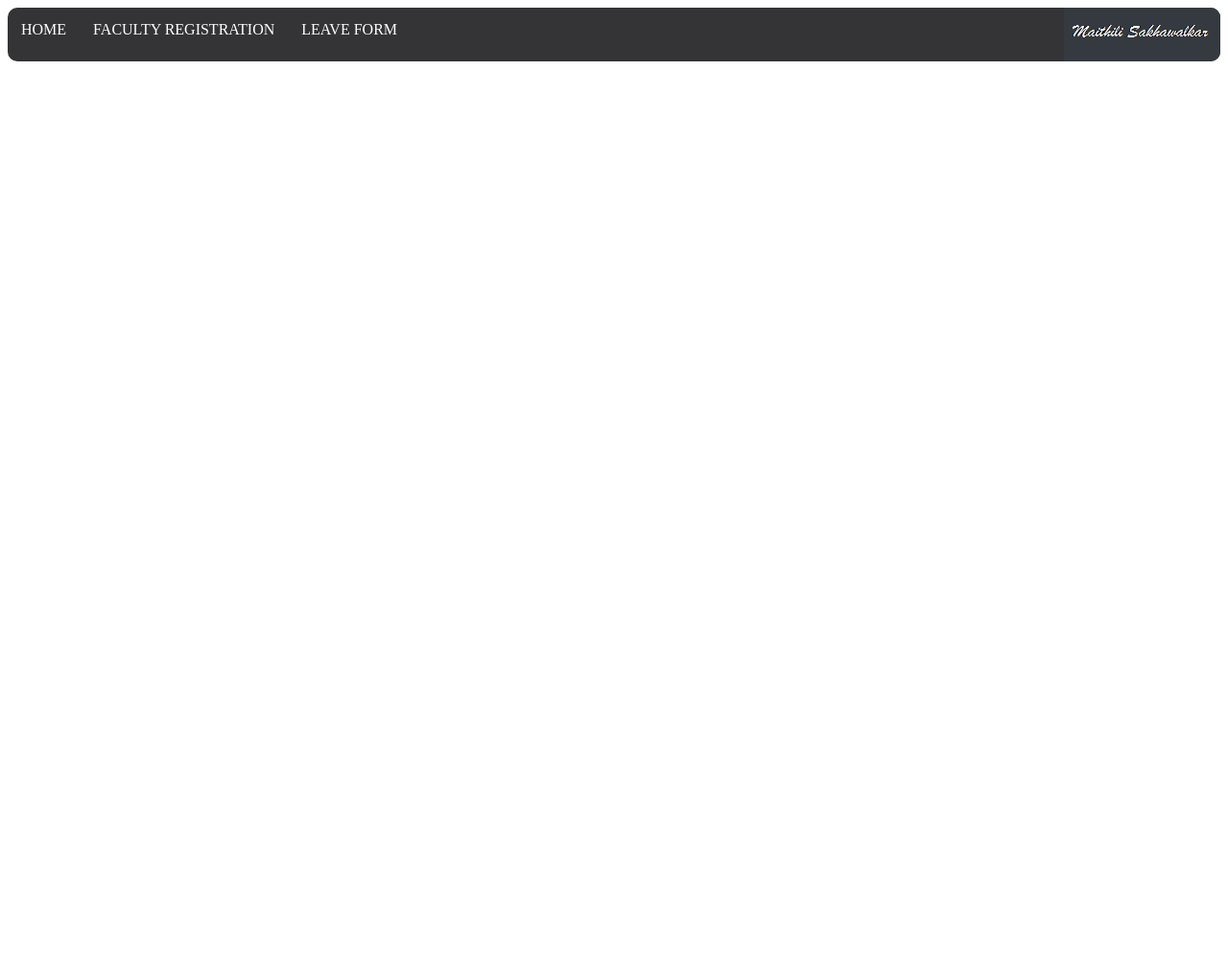
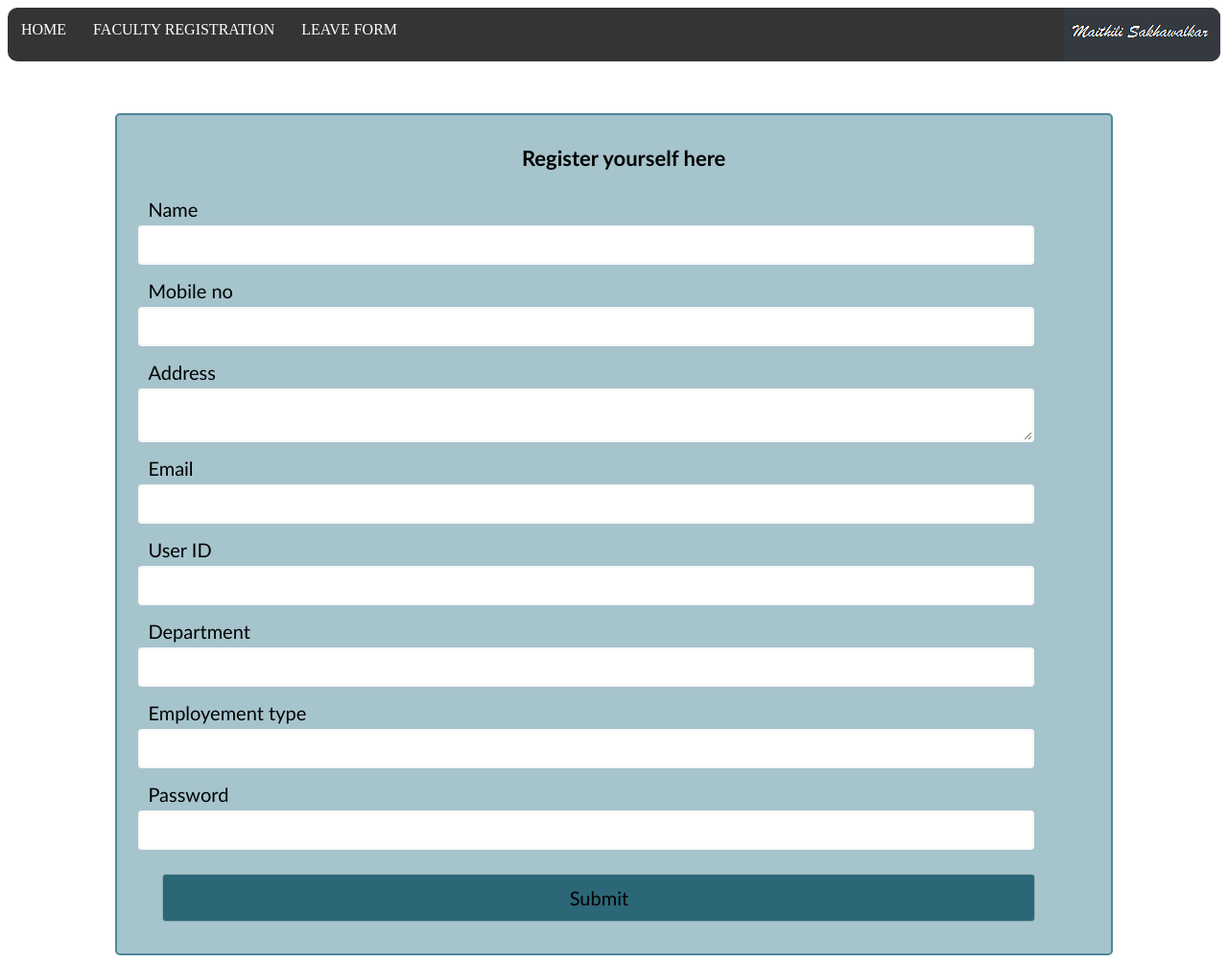
Before and after one commit to SakhawalkarMaithili/PL-ESE-2019BTECS00087, a plain HTML site: page faculty_registration.html in a window 1280 px wide. Shown: the whole page at 96% size. Before the commit the page ends 800 px from the top, so only its background shows below. Drawn offline with Linux system fonts and the light colour scheme.

Commit message:
register

```diff
--- a/faculty_registration.html
+++ b/faculty_registration.html
@@ -11,11 +11,82 @@
     <!-- Navbar -->
     <nav class="topnav" id="dropdownClick">
         <img style="float: right;" src="Logo2.png">
-        <li><a href="#">Home</a></li>
-        <li><a href="faculty_registration.html">Faculty Registration</a></li>
-        <li><a href="#leave.html">Leave form</a></li>
+        <li><a href="index.html">Home</a></li>
+        <li><a href="#">Faculty Registration</a></li>
+        <li><a href="leave.html">Leave form</a></li>
 
         <li class="dropdownIcon"><a href="javascript:void(0);" onclick="dropdownMenu()">&#9776;</a></li>
     </nav>
+
+<br>
+<br>
+<br>
+    <section class="section1">
+
+        <div class="form-container">
+            <div class="form-header">
+                <h2>Register yourself here</h2>
+            </div>
+
+        <div>
+            <form class="form" id="form">
+                <div class="form-item " >
+                    <label>Name</label>
+                    <input type="text" id="name">
+                </div>
+
+                    <div class="form-item " >
+                        <label>Mobile no</label>
+                        <input type="text" id="contact_no">
+
+                </div>
+
+                <div class="form-item">
+                    <label>Address</label>
+                    <textarea id="Address">
+                        </textarea>
+
+
+                </div>
+                <div class="form-item ">
+                    <label>Email</label>
+                    <input type="email" id="email">
+
+
+                </div>
+                <div class="form-item " >
+                    <label>User ID</label>
+                    <input type="text" id="user_id">
+
+            </div>
+
+            <div class="form-item " >
+                <label>Department</label>
+                <input type="text" id="dept">
+
+        </div>
+
+        <div class="form-item " >
+            <label>Employement type</label>
+            <input type="text" id="type">
+
+    </div>
+
+    <div class="form-item " >
+        <label>Password</label>
+        <input type="password" id="password">
+
+</div>
+
+                <button type="submit" onclick="myFunction()">Submit</button>
+            </form>
+            </div>
+        </div>
+
+        <script>
+            function myFunction() {
+              alert("Registered successfully");
+            }
+            </script>
 </body>
 </html>
--- a/styles.css
+++ b/styles.css
@@ -64,6 +64,73 @@ article
 }
 
 
+/* ------------------------------------------------------------------------------------------------- */
+.form-container{
+    display: block;
+    margin: auto;
+    background-color: #a6c4cc;
+    border-radius: 5px ;
+    width: 80%;
+    align-items: center;
+    border : 2px solid #4c8899;
+    padding: 1%;
+}
+.create-acc{
+    float: left;
+    padding-left: 100px;
+    margin-top: 200px;
+    margin-left: 50px;
+    font-family: 'Gill Sans', 'Gill Sans MT', Calibri, 'Trebuchet MS', sans-serif;
+    font-size: 20px;
+}
+
+.form-header h2{
+    font-family: 'Gill Sans', 'Gill Sans MT', Calibri, 'Trebuchet MS', sans-serif;
+    font-size: 22px;
+    text-align: center;
+    margin-left: 2%;
+    font-weight: 600;
+}
+.form-item{
+    padding: 5px 10px 5px 10px;
+    width: 100%;
+
+
+}
+.form-item label{
+    font-size: 20px;
+    font-family: 'Gill Sans', 'Gill Sans MT', Calibri, 'Trebuchet MS', sans-serif;
+    display: block;
+    width: 100%;
+    padding: 5px 10px 5px 10px;
+    float:left;
+}
+.form-item input, textarea{
+    display: block;
+    width: 90%;
+    padding: 11px 10px 11px 10px;
+    border: 2px solid #f0f0f082;
+    border-radius: 4px;
+
+
+
+}
+.form button{
+    padding: 12px;
+    width: 90%;
+    margin: 20px 0px 20px 35px;
+
+    border-radius: 4px;
+    border: 1px solid #f0f0f082;
+    display: block;
+    font-family: 'Gill Sans', 'Gill Sans MT', Calibri, 'Trebuchet MS', sans-serif;
+    font-size: 20px;
+
+    background-color:#2b6777;
+}
+
+
+
 @media screen and (max-width: 680px)                                    /*@media screen -----> detects the screen*/    /*680px ---> optimal solution*/
 {
     .topnav li:not(:nth-child(1))                                     /*Here, we want to hide all the navigation links EXCEPT HOME (1st link). So, we use not operator*/
```
Also changed, not shown: index.html (+1 -1 lines), leave.html (added, +50 -0 lines).
